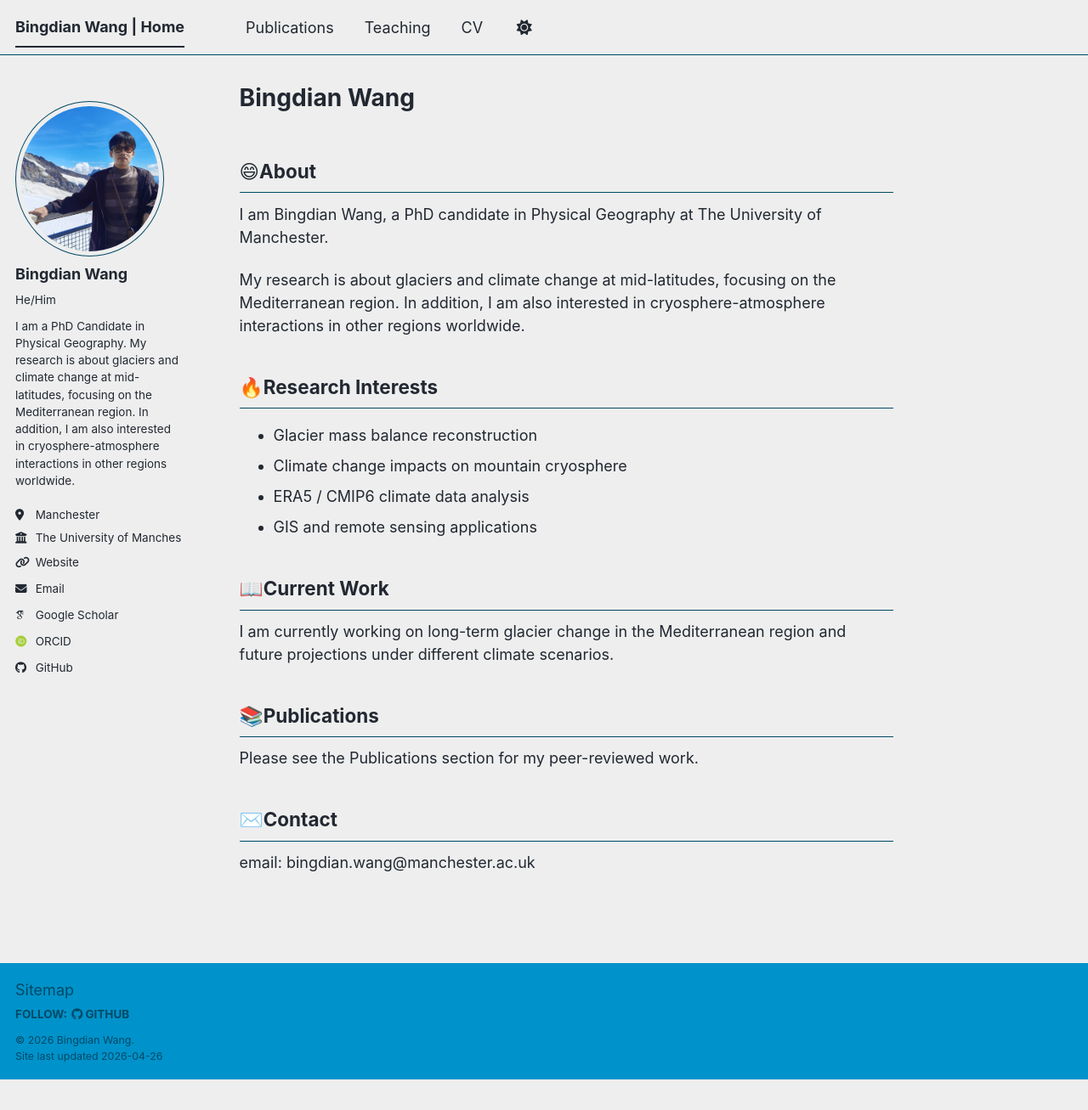
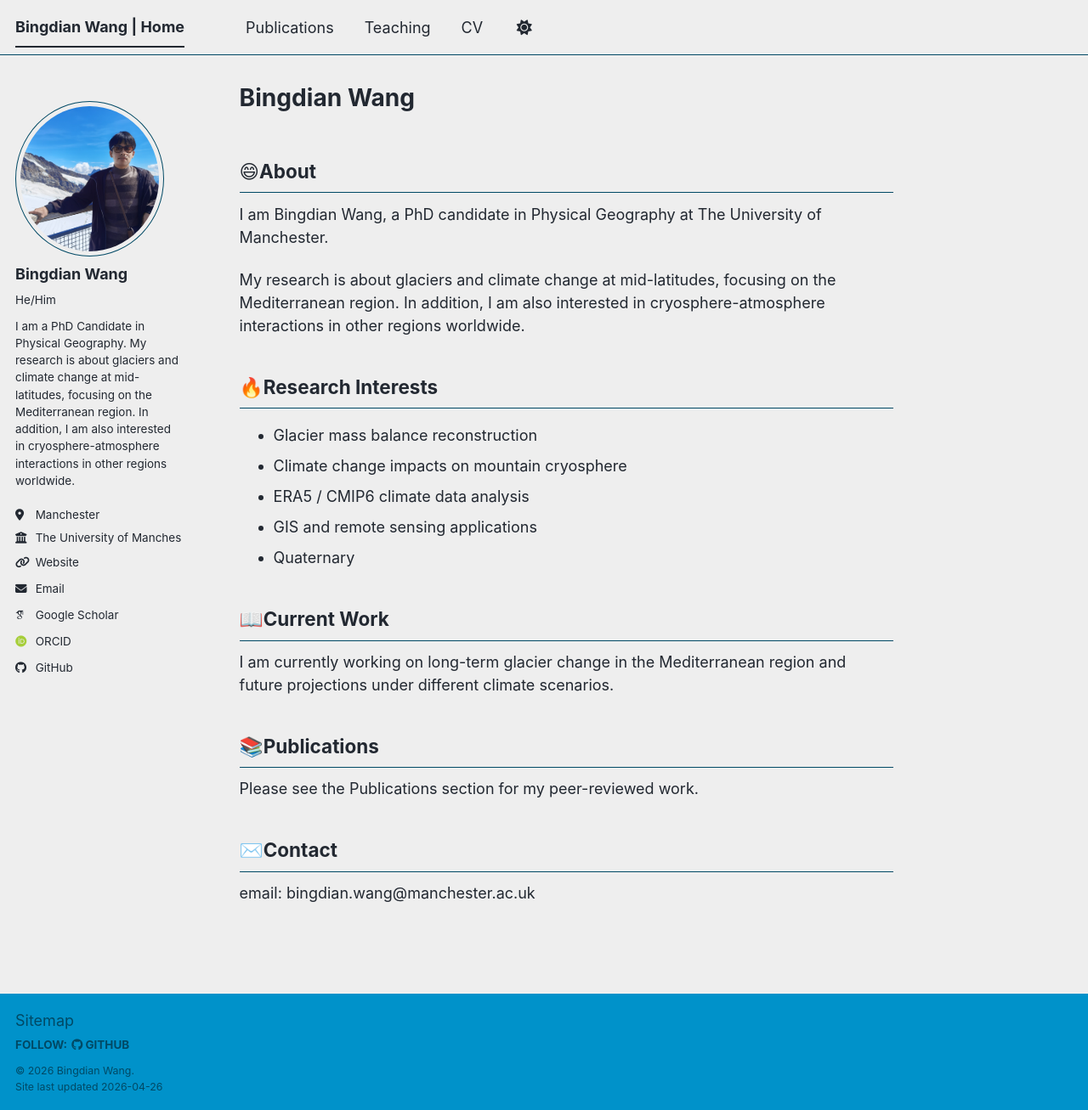
Before and after one commit to zero-gin/zero-gin.github.io, a Jekyll site: the page built from _pages/about.md, in a window 1280 px wide and 1307 px high. Shown: the whole window at 85% size. Built offline with Jekyll 4.4.1, drawn with Linux system fonts in a browser that asks for light colours; some web fonts are replaced; a script bundle is joined from its source files by our own code; library files that are not in the unit come from our copies.

Commit message:
Update about.md

```diff
--- a/_pages/about.md
+++ b/_pages/about.md
@@ -19,6 +19,7 @@ My research is about glaciers and climate change at mid-latitudes, focusing on t
 - Climate change impacts on mountain cryosphere
 - ERA5 / CMIP6 climate data analysis
 - GIS and remote sensing applications
+- Quaternary
 
 ## 📖Current Work
 
```
